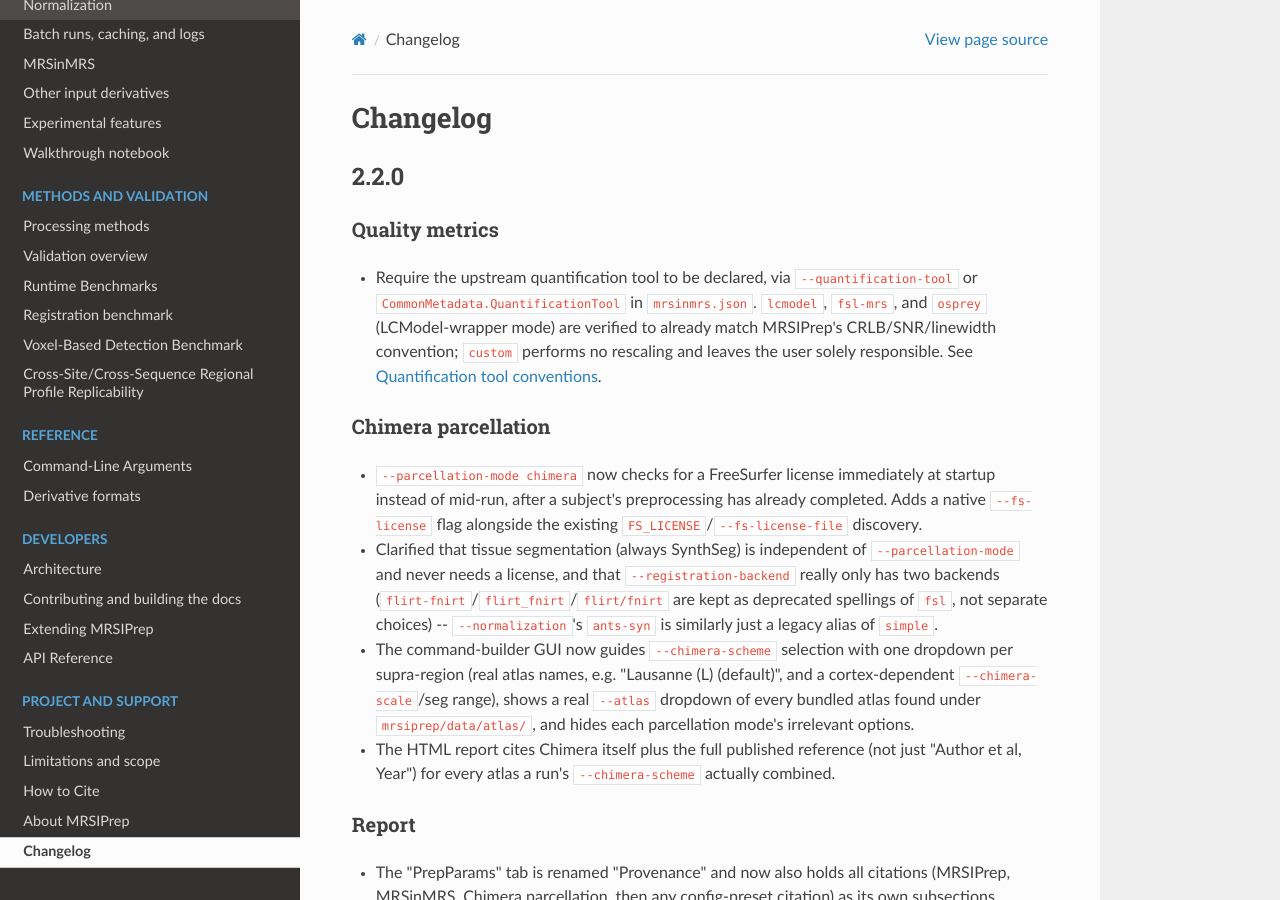
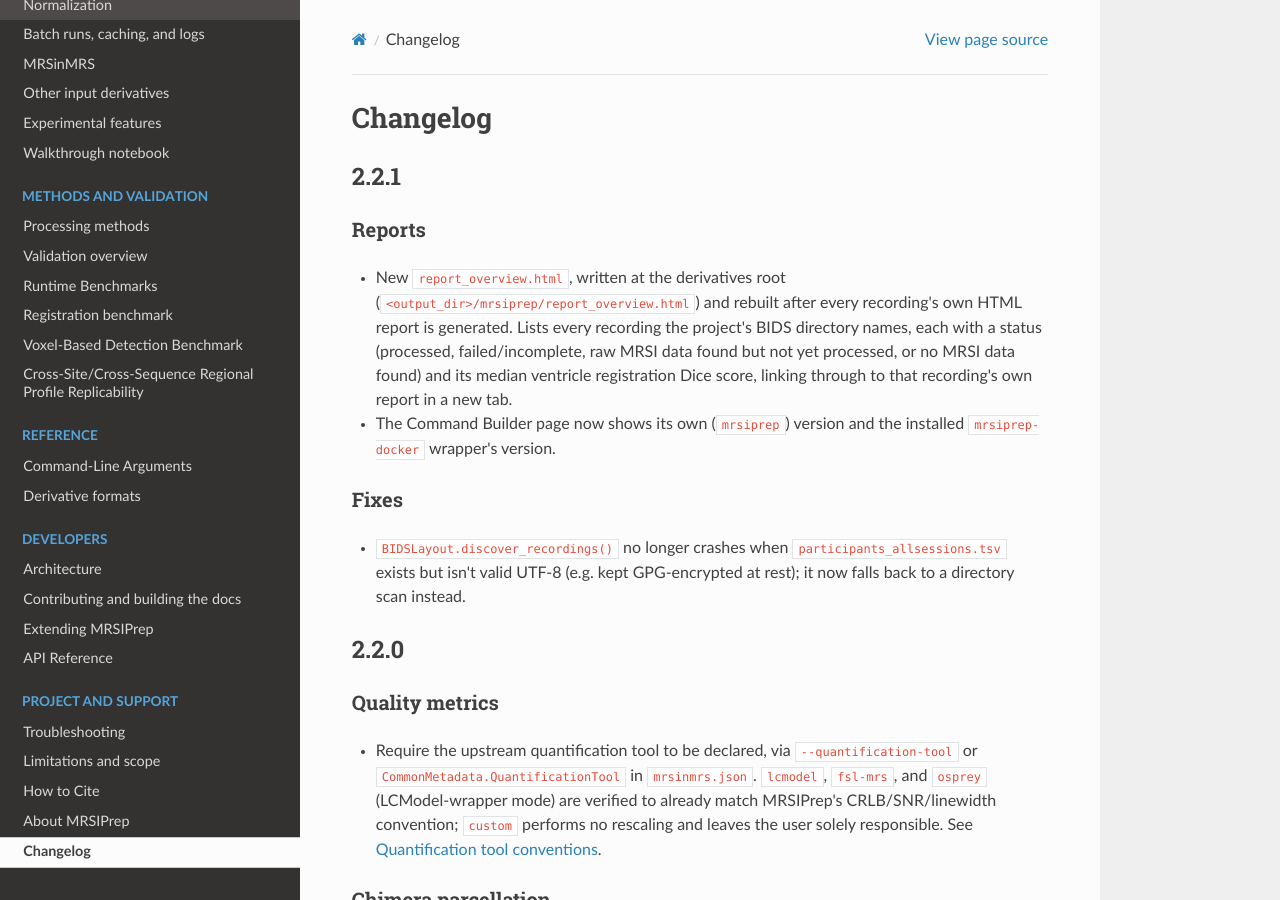
Before and after one commit to MRSI-Psychosis-UP/MRSIPrep, a Sphinx documentation site: the page built from docs/changelog.md, in a window 1280 px wide and 900 px high. Built offline with Sphinx 7.4.7 and the Read the Docs theme 3.1.0, drawn with Linux system fonts in a browser that asks for light colours.

Commit message:
Bump version to 2.2.1

```diff
--- a/docs/changelog.md
+++ b/docs/changelog.md
@@ -1,4 +1,24 @@
 # Changelog
+
+## 2.2.1
+
+### Reports
+
+- New `report_overview.html`, written at the derivatives root
+  (`<output_dir>/mrsiprep/report_overview.html`) and rebuilt after every
+  recording's own HTML report is generated. Lists every recording the
+  project's BIDS directory names, each with a status (processed,
+  failed/incomplete, raw MRSI data found but not yet processed, or no
+  MRSI data found) and its median ventricle registration Dice score,
+  linking through to that recording's own report in a new tab.
+- The Command Builder page now shows its own (`mrsiprep`) version and the
+  installed `mrsiprep-docker` wrapper's version.
+
+### Fixes
+
+- `BIDSLayout.discover_recordings()` no longer crashes when
+  `participants_allsessions.tsv` exists but isn't valid UTF-8 (e.g. kept
+  GPG-encrypted at rest); it now falls back to a directory scan instead.
 
 ## 2.2.0
 
--- a/pyproject.toml
+++ b/pyproject.toml
@@ -4,7 +4,7 @@
 
 [project]
 name = "mrsiprep"
-version = "2.2.0"
+version = "2.2.1"
 description = "BIDS-like preprocessing pipeline for quantified whole-brain MRSI derivatives"
 readme = "README.md"
 requires-python = ">=3.9"
```
